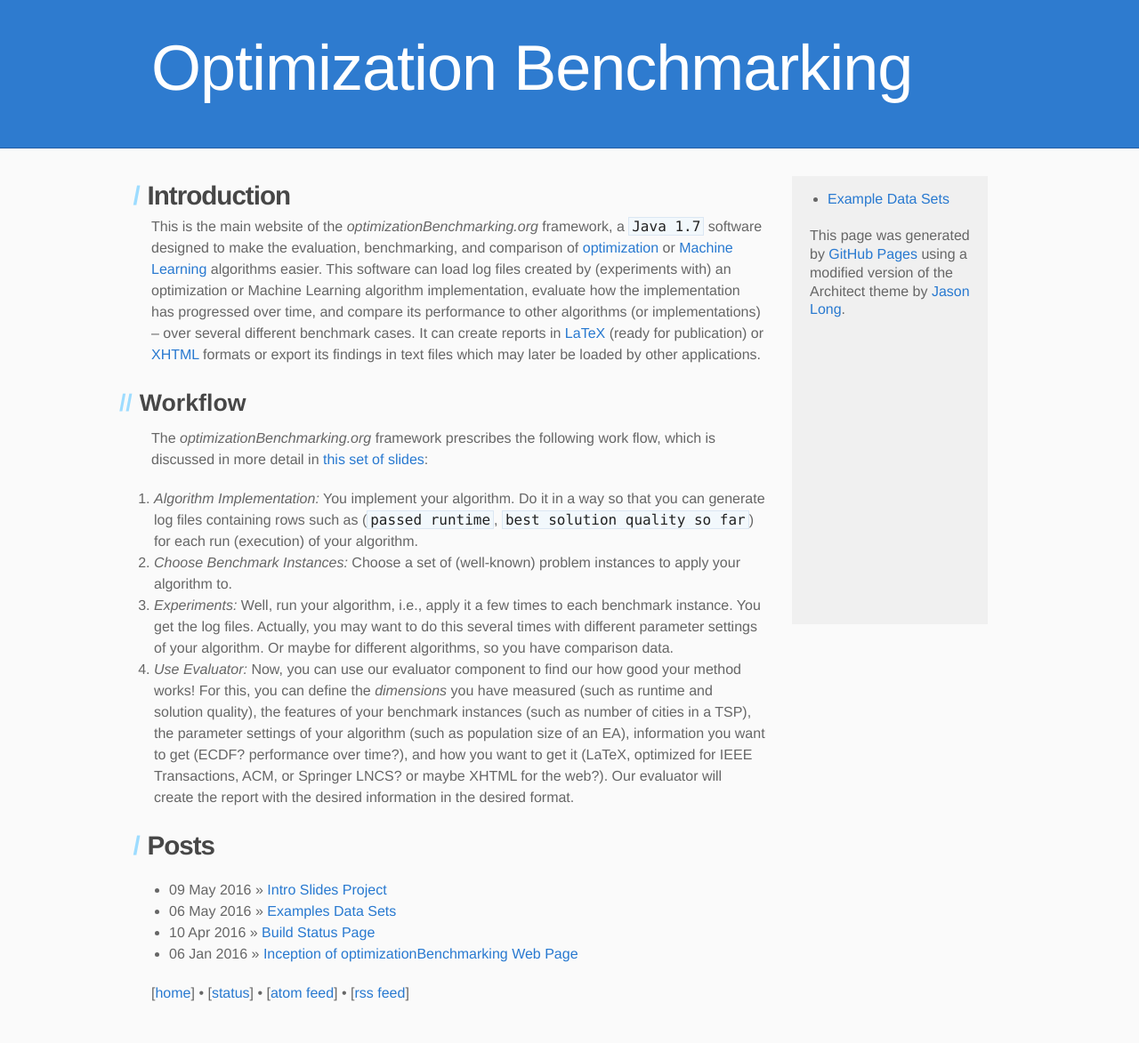
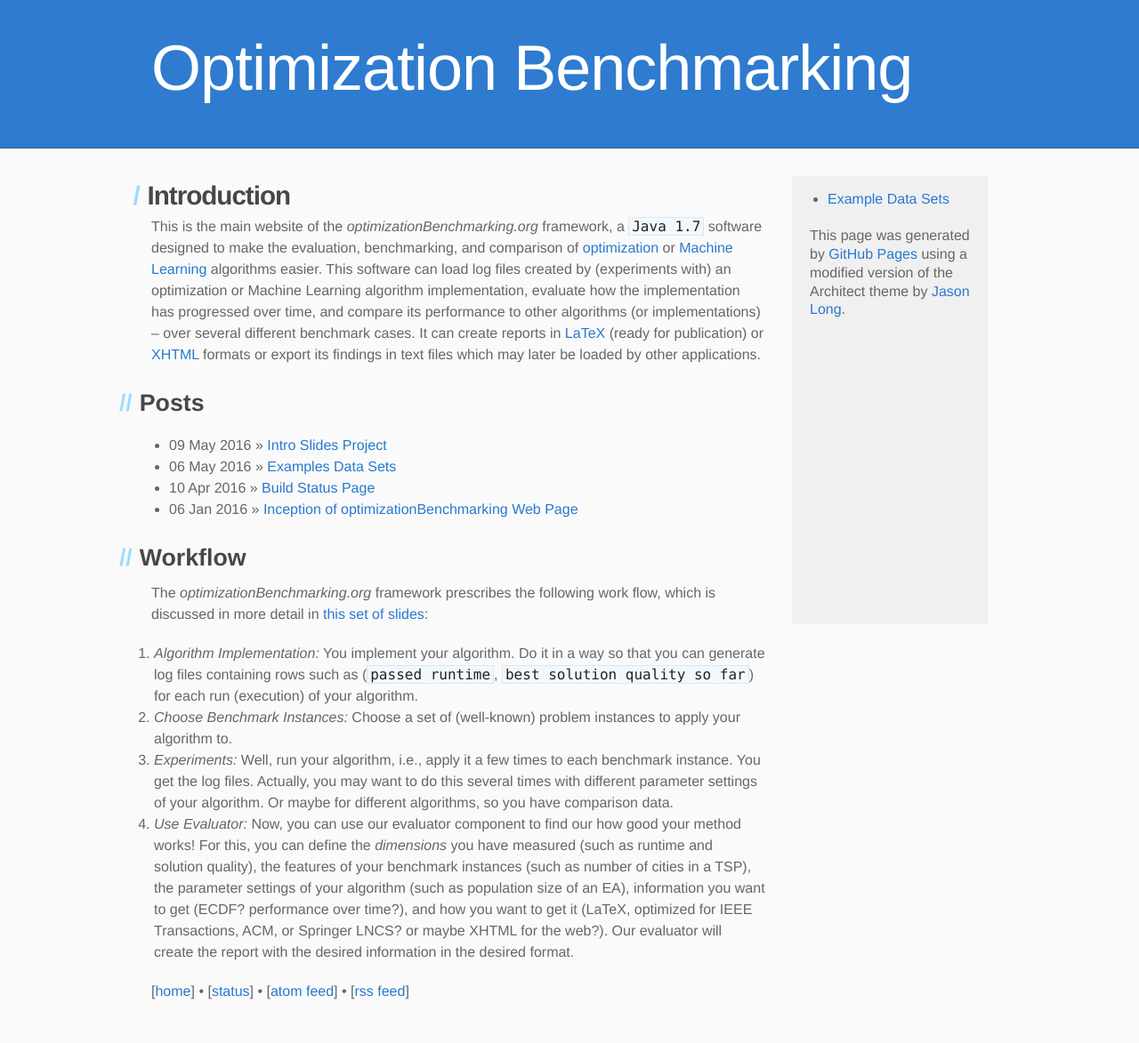
Before and after one commit to optimizationBenchmarking/optimizationBenchmarking.github.io, a Jekyll site: the page built from index.md, in a window 1280 px wide. Shown: the whole page at 89% size. Built offline with Jekyll 4.4.1, drawn with Linux system fonts in a browser that asks for light colours.

Commit message:
Changed Layout of Main Page

```diff
--- a/index.md
+++ b/index.md
@@ -1,11 +1,18 @@
 ---
-layout: main
+layout: default
 title: Optimization Benchmarking
 permalink: /
 ---
 
 # Introduction
 This is the main website of the *optimizationBenchmarking.org* framework, a `Java 1.7` software designed to make the evaluation, benchmarking, and comparison of [optimization](http://en.wikipedia.org/wiki/Mathematical_optimization) or [Machine Learning](http://en.wikipedia.org/wiki/Machine_learning) algorithms easier. This software  can load log files created by (experiments with) an optimization or Machine Learning algorithm implementation, evaluate how the implementation has progressed over time, and compare its performance to other algorithms (or implementations) -- over several different benchmark cases. It can create reports in [LaTeX](http://en.wikipedia.org/wiki/LaTeX) (ready for publication) or [XHTML](http://en.wikipedia.org/wiki/XHTML) formats or export its findings in text files which may later be loaded by other applications.
+
+## Posts
+<ul class="posts">
+{% for post in site.posts %}
+<li><span>{{ post.date | date_to_string }}</span> &raquo; <a href="{{ site.baseurl }}/{{ post.url }}">{{ post.title }}</a></li>
+{% endfor %}
+</ul>
 
 ## Workflow
 The *optimizationBenchmarking.org* framework prescribes the following work flow, which is discussed
--- a/status.html
+++ b/status.html
@@ -171,7 +171,7 @@ Here you can see the current build status of the projects of the optimization be
 
 <h2>Documentation</h2>
 
-<table border="1">
+<table border="1" style="margin-bottom:1em">
 
 <tr><th style="text-align:left;vertical-align:top"><a href="https://github.com/optimizationBenchmarking/documentation-intro">documentation-intro-base</a></th>
 <td><a href="https://circleci.com/gh/optimizationBenchmarking/documentation-intro-base"><img alt="CircleCI Build Status" src="https://img.shields.io/circleci/project/optimizationBenchmarking/documentation-intro-slides.svg" height="20"/></a></td>
```
